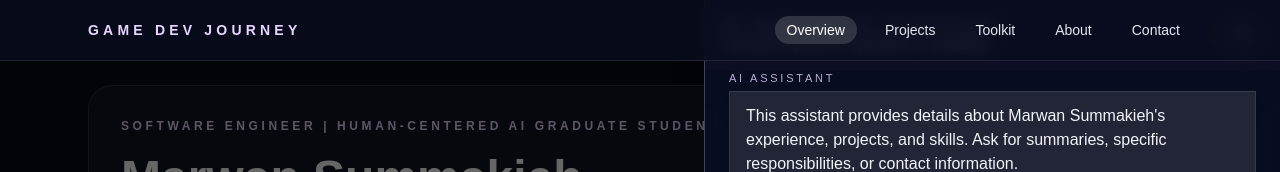
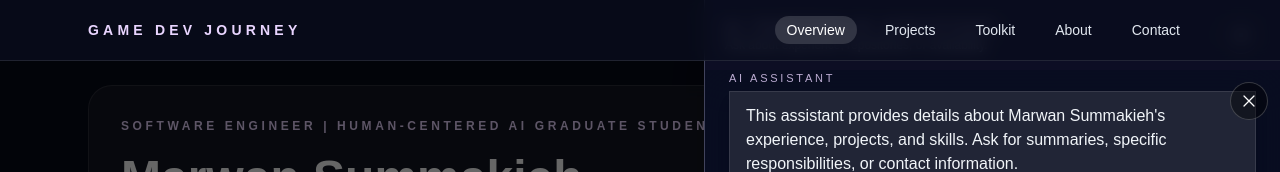
Before and after one commit to MarwanSummakieh/marwan-summakieh, a Next.js app: page / in a window 1280 px wide. Both pictures are taken after a click on the button "Launch assistant". Shown: the top 172 px of the page. Built offline with nearby package versions, Linux system fonts and the light colour scheme.

Commit message:
feat: Add close button to Chatbot component and pass onClose prop from ChatDrawer

```diff
--- a/components/Chatbot.tsx
+++ b/components/Chatbot.tsx
@@ -7,6 +7,7 @@ import { EnvelopeIcon, PhoneIcon } from "@heroicons/react/24/solid";
 import { FaLinkedin, FaGithub } from "react-icons/fa";
 import ReactMarkdown from "react-markdown";
 import { cn } from "@/lib/utils";
+import { XMarkIcon } from "@heroicons/react/24/outline";
 
 interface Message {
   id: number;
@@ -77,7 +78,11 @@ const parseContactInfo = (text: string) => {
   return null;
 };
 
-const Chatbot: React.FC = () => {
+interface ChatbotProps {
+  onClose?: () => void;
+}
+
+const Chatbot: React.FC<ChatbotProps> = ({ onClose }) => {
   const initialMessages: Message[] = [
     {
       id: Date.now(),
@@ -207,6 +212,16 @@ const Chatbot: React.FC = () => {
 
   return (
   <div className="relative flex h-full flex-col overflow-hidden bg-[#080d1f]/90 shadow-lg shadow-blue-900/30 backdrop-blur-xl">
+      {onClose && (
+        <button
+          type="button"
+          onClick={onClose}
+          className="absolute right-3 top-3 z-10 rounded-full border border-white/20 bg-black/40 p-2 text-white transition hover:border-white/50 hover:bg-white/10"
+          aria-label="Close chat"
+        >
+          <XMarkIcon className="h-5 w-5" aria-hidden />
+        </button>
+      )}
       <div
         key="messages"
         className="flex-1 space-y-4 overflow-y-auto px-4 md:space-y-6 md:px-6"
--- a/components/layout/ChatDrawer.tsx
+++ b/components/layout/ChatDrawer.tsx
@@ -77,7 +77,7 @@ const ChatDrawer = () => {
                 </button>
               </div>
               <div className="flex-1 overflow-hidden">
-                <Chatbot />
+                <Chatbot onClose={handleClose} />
               </div>
             </motion.aside>
           </motion.div>
```
